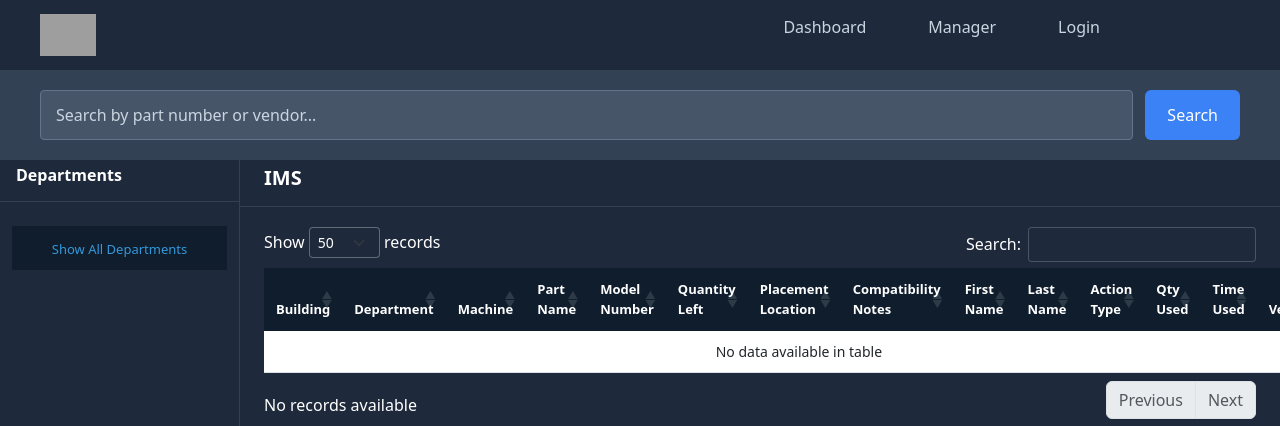
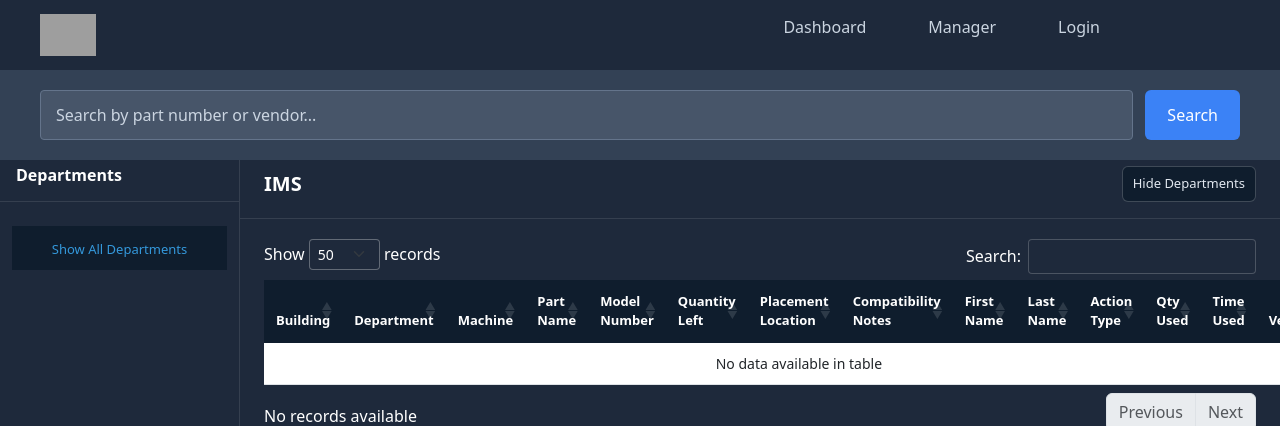
Before and after one commit to obinnho00/FT-Inventory-Management-System-, a Django app: page /inventory/ in a window 1280 px wide. Shown: the top 426 px of the page. Run offline with Django 5.2, Linux system fonts and the light colour scheme; data that the repository does not hold is empty; some libraries are stand-ins or nearby versions; grey boxes are pictures that could not be loaded.

Commit message:
added function to allow dashbord to hide

```diff
--- a/inventory/templates/dashboard.html
+++ b/inventory/templates/dashboard.html
@@ -97,6 +97,10 @@
         background: #1E293B;
         padding: 16px 24px;
         border-bottom: 1px solid rgba(255,255,255,0.1);
+        display: flex;
+        align-items: center;
+        justify-content: space-between;
+        gap: 12px;
     }
 
     .content-header h3 {
@@ -104,6 +108,26 @@
         font-size: 20px;
         font-weight: 600;
         color: white;
+    }
+
+    .sidebar-toggle-btn {
+        border: 1px solid rgba(255,255,255,0.2);
+        background: #0f1d2d;
+        color: #e2e8f0;
+        border-radius: 6px;
+        padding: 7px 10px;
+        font-size: 13px;
+        font-weight: 500;
+        cursor: pointer;
+        white-space: nowrap;
+    }
+
+    .sidebar-toggle-btn:hover {
+        background: #152438;
+    }
+
+    .dashboard-container.sidebar-collapsed .department-sidebar {
+        display: none;
     }
 
     .table-wrapper {
@@ -410,6 +434,7 @@
     <div class="inventory-content">
         <div class="content-header">
             <h3>IMS</h3>
+            <button id="sidebarToggleBtn" type="button" class="sidebar-toggle-btn">Hide Departments</button>
         </div>
 
         <div class="table-wrapper">
@@ -725,6 +750,8 @@ document.getElementById("popup").addEventListener("click", function(e) {
 
 <script>
 $(document).ready(function() {
+    const dashboardContainer = document.querySelector('.dashboard-container');
+    const sidebarToggleBtn = document.getElementById('sidebarToggleBtn');
     const rowDetails = JSON.parse(document.getElementById("rowDetailsData").textContent || "[]");
     buildPopupPartOptions(rowDetails);
     preselectPopupPart();
@@ -766,6 +793,33 @@ $(document).ready(function() {
             }
         }
     });
+
+    function updateSidebarToggleLabel() {
+        if (!dashboardContainer || !sidebarToggleBtn) {
+            return;
+        }
+        const collapsed = dashboardContainer.classList.contains('sidebar-collapsed');
+        sidebarToggleBtn.textContent = collapsed ? 'Show Departments' : 'Hide Departments';
+    }
+
+    if (dashboardContainer && sidebarToggleBtn) {
+        const saved = localStorage.getItem('inventorySidebarCollapsed');
+        if (saved === '1') {
+            dashboardContainer.classList.add('sidebar-collapsed');
+        }
+        updateSidebarToggleLabel();
+
+        sidebarToggleBtn.addEventListener('click', function() {
+            dashboardContainer.classList.toggle('sidebar-collapsed');
+            const collapsed = dashboardContainer.classList.contains('sidebar-collapsed');
+            localStorage.setItem('inventorySidebarCollapsed', collapsed ? '1' : '0');
+            updateSidebarToggleLabel();
+
+            setTimeout(function() {
+                table.columns.adjust().draw(false);
+            }, 120);
+        });
+    }
 
     const headerIndex = {};
     $('#inventoryTable thead th').each(function(index) {
```
